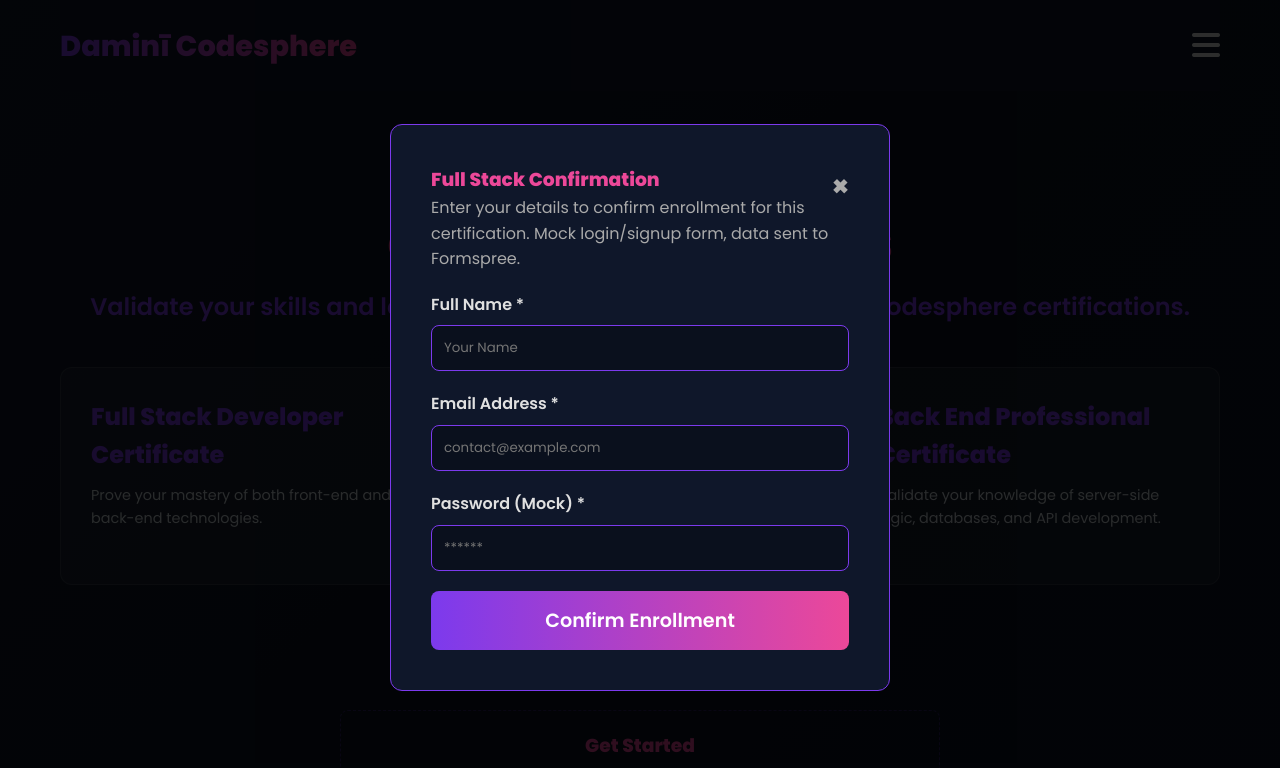
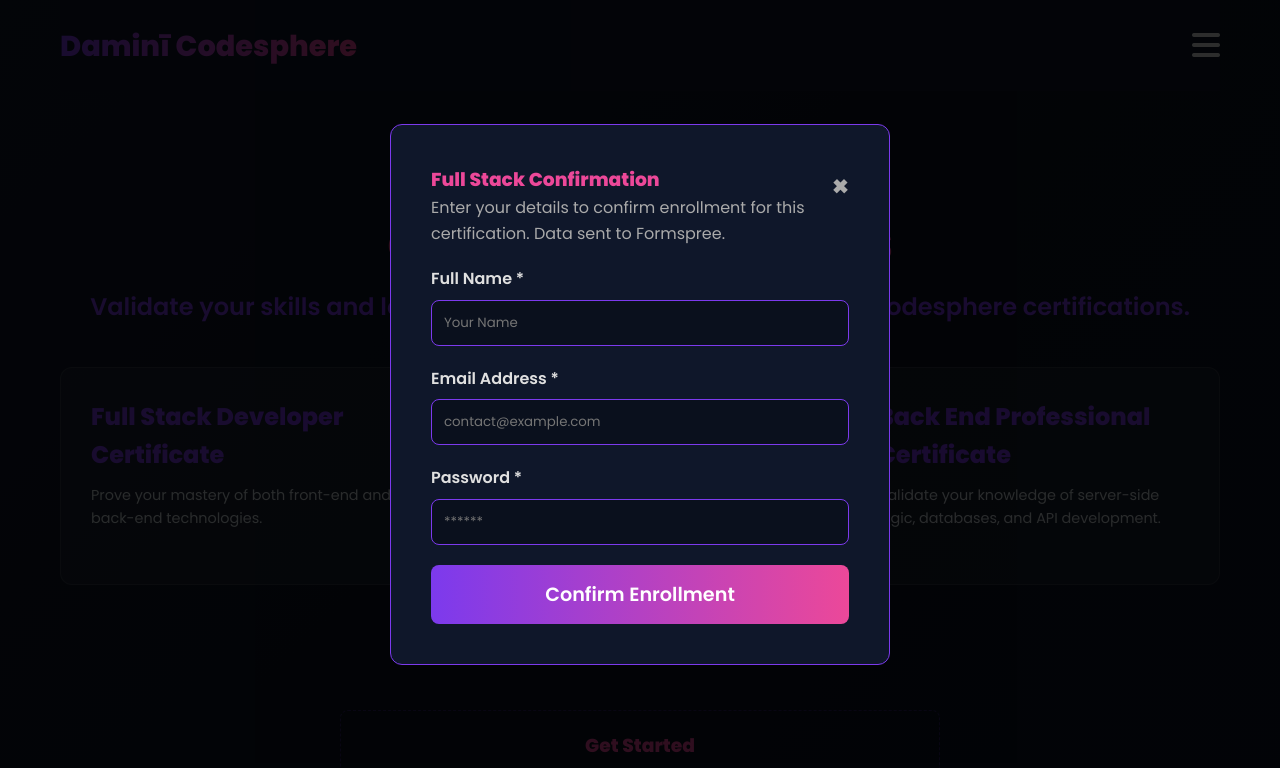
Before and after one commit to Nerdk-tech/Daminicodes, a plain HTML site: page certifications.html in a window 1280 px wide. Both pictures are taken after a click on the element 246 px from the left and 475 px from the top of the page. Shown: the top 768 px of the page. Drawn offline with Linux system fonts and the light colour scheme.

Commit message:
Remove 'Mock' from sign up and login buttons

```diff
--- a/certifications.html
+++ b/certifications.html
@@ -125,8 +125,8 @@
       <div style="margin-top: 60px; padding: 20px; border: 1px dashed rgba(124,58,237,0.3); border-radius: 8px; max-width: 600px; margin-left: auto; margin-right: auto;">
           <h3 style="margin-bottom: 10px; color: #ec4899;">Get Started</h3>
           <p>Sign up to continue or log in if you have an account.</p>
-          <button class="btn-primary" style="margin-top: 15px;">Sign Up (Mock)</button>
-          <button class="btn-secondary" style="margin-top: 10px; background: none; border: 2px solid #7c3aed;">Log In (Mock)</button>
+          <button class="btn-primary" style="margin-top: 15px;">Sign Up</button>
+          <button class="btn-secondary" style="margin-top: 10px; background: none; border: 2px solid #7c3aed;">Log In</button>
       </div>
     </section>
 
@@ -134,7 +134,7 @@
       <div class="modal-content">
         <span class="close" onclick="closeModal()">&times;</span>
         <h3 id="modalTitle" style="color: #ec4899;">Enrollment Confirmation</h3>
-        <p style="color: #aaa; margin-bottom: 20px;">Enter your details to confirm enrollment for this certification. Mock login/signup form, data sent to Formspree.</p>
+        <p style="color: #aaa; margin-bottom: 20px;">Enter your details to confirm enrollment for this certification. Data sent to Formspree.</p>
 
         <form action="https://formspree.io/f/xpwvyknv" method="POST">
             <input type="hidden" name="Certification Type" id="certTypeInput">
@@ -148,8 +148,8 @@
                 <input type="email" id="enrollEmail" name="_replyto" required placeholder="contact@example.com">
             </div>
             <div class="form-group">
-                <label for="enrollPassword">Password (Mock) *</label>
-                <input type="password" id="enrollPassword" name="Mock Password" required placeholder="******">
+                <label for="enrollPassword">Password *</label>
+                <input type="password" id="enrollPassword" name="Password" required placeholder="******">
             </div>
 
             <button type="submit" class="btn-primary">Confirm Enrollment</button>
@@ -184,4 +184,4 @@
     }
   </script>
 </body>
-                                                                             </html>
+</html>
```
